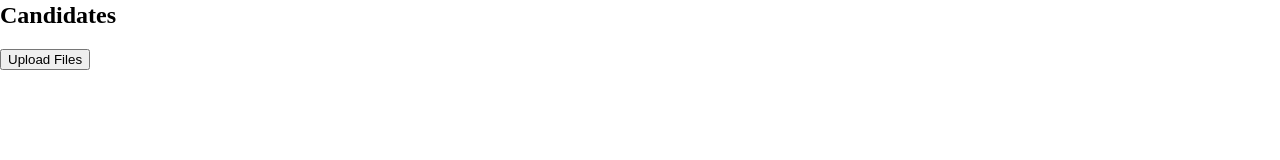
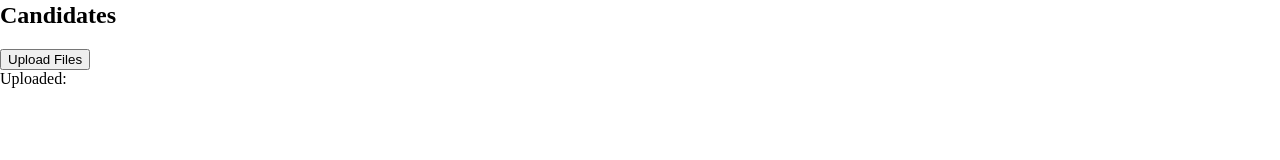
Before and after one commit to TritonSE/CCIDC-Application-Overhaul, a React (Vite) app in the folder frontend/: page / in a window 1280 px wide. Shown: the part 138-298 px from the top of the page. Built offline with nearby package versions, Linux system fonts and the light colour scheme.

Commit message:
Added functionality to show the file names that were uploaded (running sum)

```diff
--- a/frontend/src/components/FileUploadPopupWindow.module.css
+++ b/frontend/src/components/FileUploadPopupWindow.module.css
@@ -96,3 +96,8 @@
 .browseFiles:hover {
   cursor: pointer;
 }
+
+.uploaded-files-container {
+  display: flex;
+  align-items: center; /* Aligns vertically */
+}
--- a/frontend/src/components/FileUploadPopupWindow.tsx
+++ b/frontend/src/components/FileUploadPopupWindow.tsx
@@ -113,6 +113,16 @@ const FileUploadPopupWindow: React.FC<FileUploadPopupWindowProps> = ({ buttonTex
           </div>
         </div>
       )}
+      <div className="uploaded-files-container">
+        <div>Uploaded: </div>
+        {selectedFiles.length > 0 && (
+          <ul className={styles.fileList}>
+            {selectedFiles.map((file) => (
+              <li key={file.name}>{file.name}</li>
+            ))}
+          </ul>
+        )}
+      </div>
     </div>
   );
 };
```
